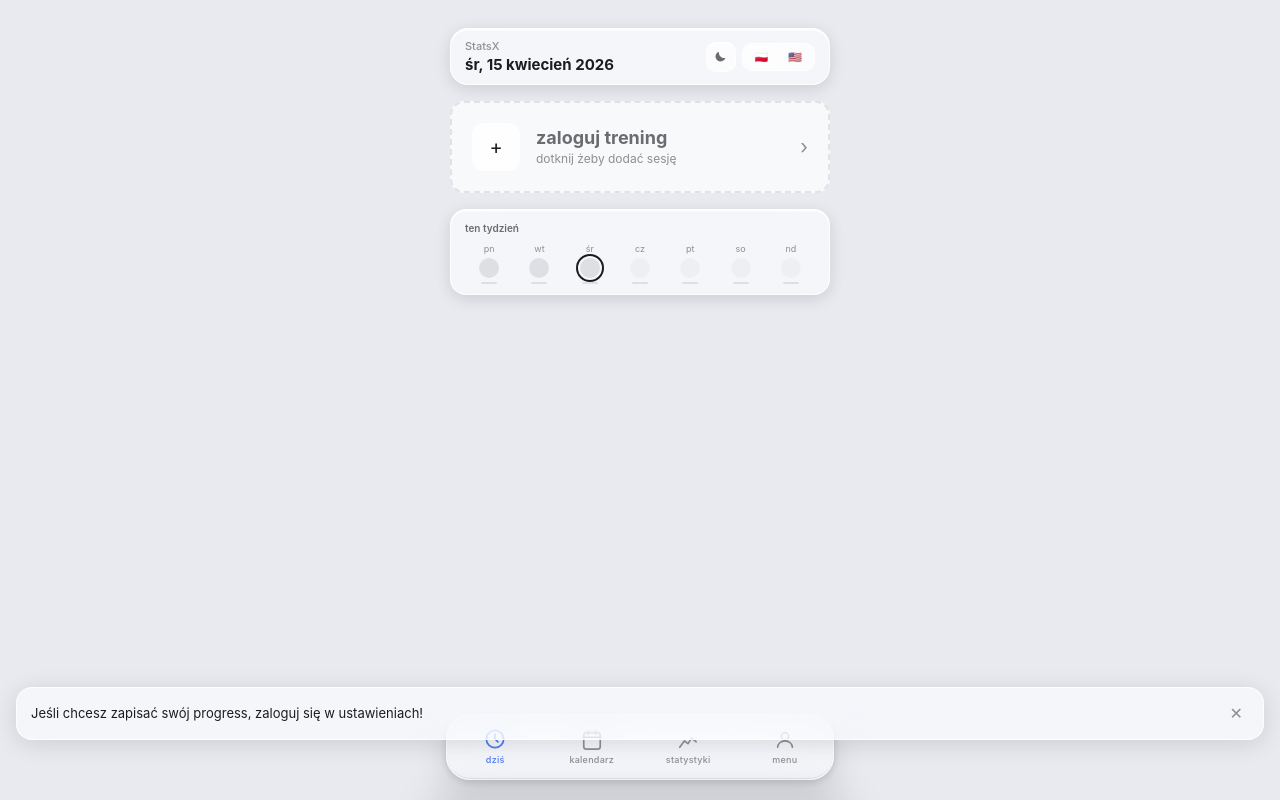
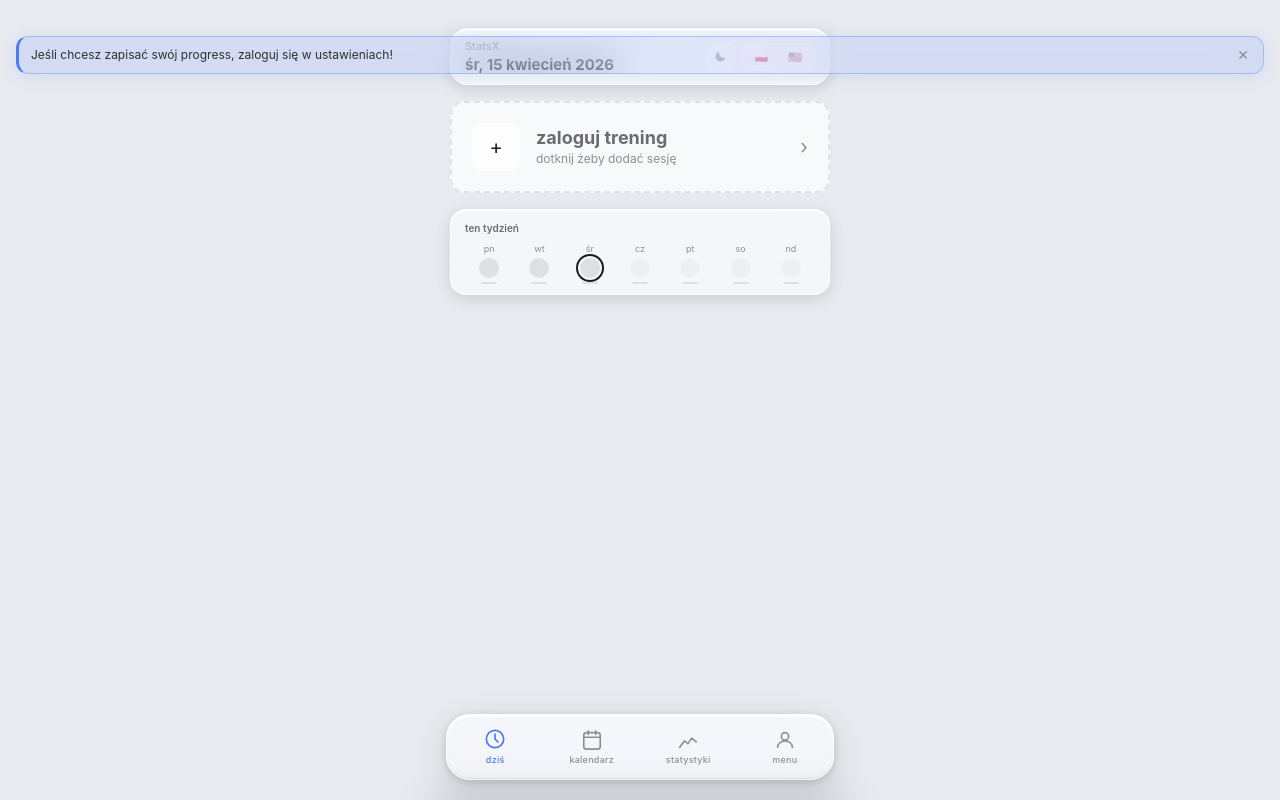
Before and after one commit to davecrypto00/simple-gym-tracker, a plain HTML site: page index.html in a window 1280 px wide. Drawn offline with nearby package versions, Linux system fonts and the light colour scheme.

Commit message:
style: sync nudge — top position, smaller, blue accent

```diff
--- a/index.html
+++ b/index.html
@@ -598,21 +598,24 @@ body::before{
 
 /* ── AUTH SCREEN ─────────────────────────────────────────────────────────── */
 #syncNudge{
-  position:fixed;bottom:calc(max(env(safe-area-inset-bottom),48px) + 12px);left:16px;right:16px;
+  position:fixed;top:calc(max(env(safe-area-inset-top),28px) + 8px);left:16px;right:16px;
   z-index:900;
-  display:flex;align-items:center;justify-content:space-between;gap:10px;
-  background:var(--glass-bg);backdrop-filter:blur(20px) saturate(160%);
+  display:flex;align-items:center;justify-content:space-between;gap:8px;
+  background:rgba(79,123,247,.13);
+  backdrop-filter:blur(20px) saturate(160%);
   -webkit-backdrop-filter:blur(20px) saturate(160%);
-  border:1px solid var(--glass-border);border-radius:16px;
-  padding:12px 14px;
-  box-shadow:0 4px 24px var(--glass-shadow);
-  animation:fadeUp .35s ease;
+  border:1px solid rgba(79,123,247,.35);
+  border-left:3px solid var(--ac);
+  border-radius:12px;
+  padding:8px 10px 8px 12px;
+  box-shadow:0 2px 16px rgba(79,123,247,.15);
+  animation:slideL .3s ease;
 }
 #syncNudge.hidden{display:none}
-#syncNudge span{font-size:13px;color:var(--tx);line-height:1.4;flex:1}
+#syncNudge span{font-size:12px;color:var(--tx);line-height:1.4;flex:1;opacity:.9}
 #syncNudgeClose{
-  background:none;border:none;color:var(--dm);font-size:16px;
-  cursor:pointer;padding:4px 6px;-webkit-tap-highlight-color:transparent;flex-shrink:0;
+  background:none;border:none;color:var(--dm);font-size:14px;
+  cursor:pointer;padding:2px 4px;-webkit-tap-highlight-color:transparent;flex-shrink:0;
 }
 #syncNudgeClose:active{opacity:.5}
 #authScreen{
```
